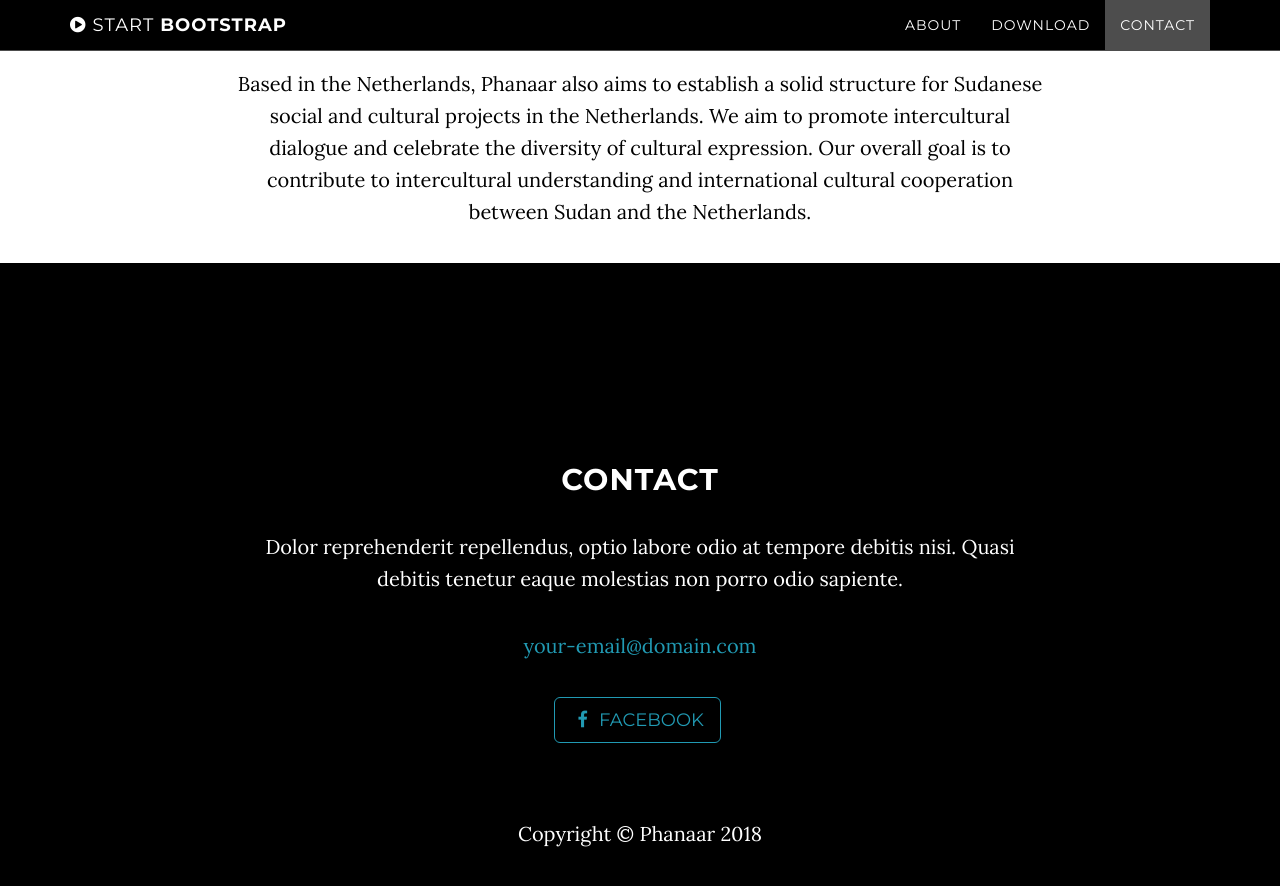
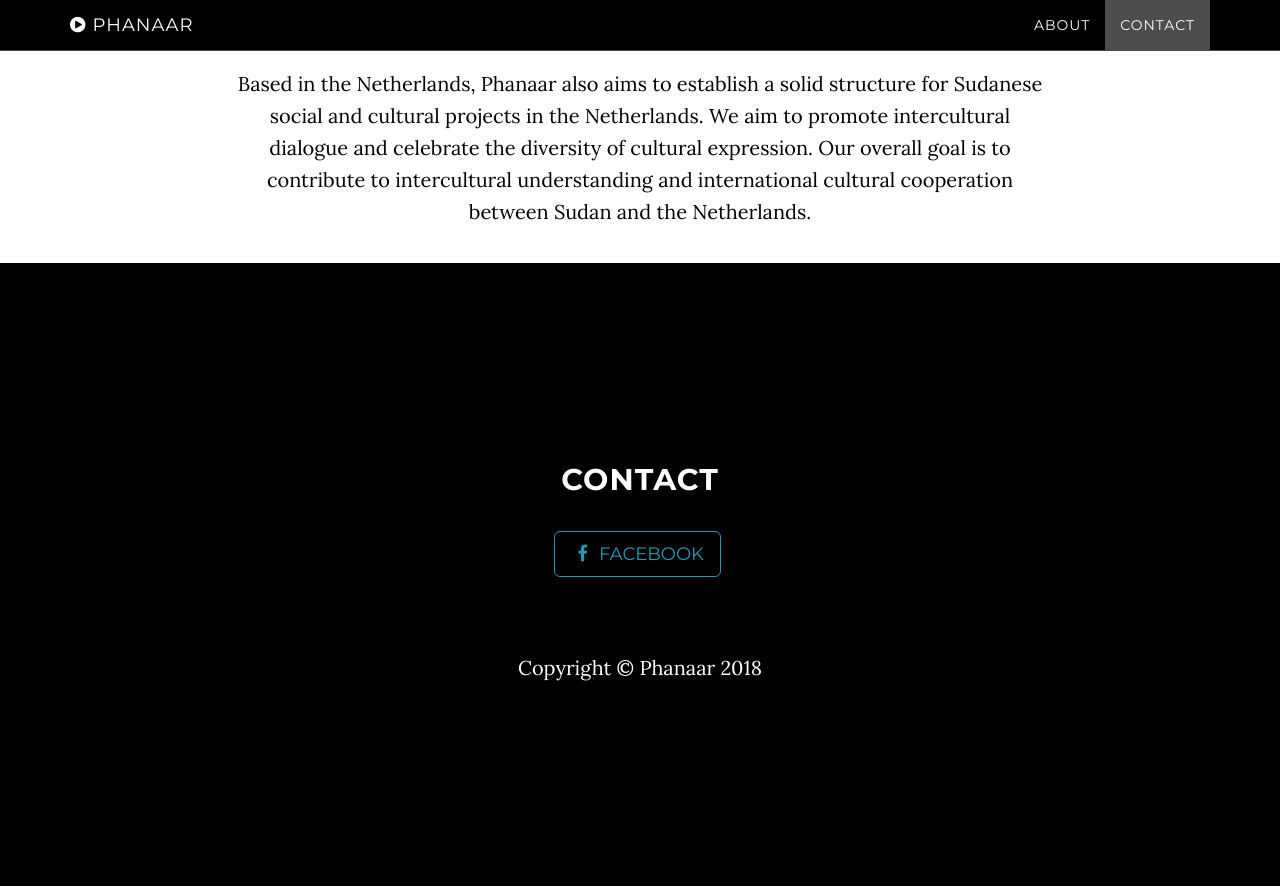
Before and after one commit to phanaar/phanaar.github.io, a Jekyll site: the page built from index.html, in a window 1280 px wide and 900 px high, scrolled down 1198 px. Shown: the top 886 px of the window. Built offline with Jekyll 4.4.1, drawn with Linux system fonts in a browser that asks for light colours; after the commit the page ends 1932 px from its top, so only the background shows below that.

Commit message:
cleanup theme

```diff
--- a/_includes/contact.html
+++ b/_includes/contact.html
@@ -3,8 +3,7 @@
         <div class="row">
             <div class="col-lg-8 col-lg-offset-2">
                 <h2>Contact</h2>
-                <p>Dolor reprehenderit repellendus, optio labore odio at tempore debitis nisi. Quasi debitis tenetur eaque molestias non porro odio sapiente.</p>
-                <p><a href="mailto:{{ site.email }}">{{ site.email }}</a>
+                <!-- <p><a href="mailto:{{ site.email }}">{{ site.email }}</a> -->
                 </p>
                 <ul class="list-inline banner-social-buttons">
                     {% for network in site.social %}
--- a/_includes/nav.html
+++ b/_includes/nav.html
@@ -6,7 +6,7 @@
                     <i class="fa fa-bars"></i>
                 </button>
                 <a class="navbar-brand page-scroll" href="#page-top">
-                    <i class="fa fa-play-circle"></i>  <span class="light">Start</span> Bootstrap
+                    <i class="fa fa-play-circle"></i>  <span class="light">Phanaar</span>
                 </a>
             </div>
 
@@ -21,9 +21,6 @@
                         <a class="page-scroll" href="#about">About</a>
                     </li>
                     <li>
-                        <a class="page-scroll" href="#download">Download</a>
-                    </li>
-                    <li>
                         <a class="page-scroll" href="#contact">Contact</a>
                     </li>
                 </ul>
```
Also changed, not shown: README.md (deleted), screenshot.png (deleted).
